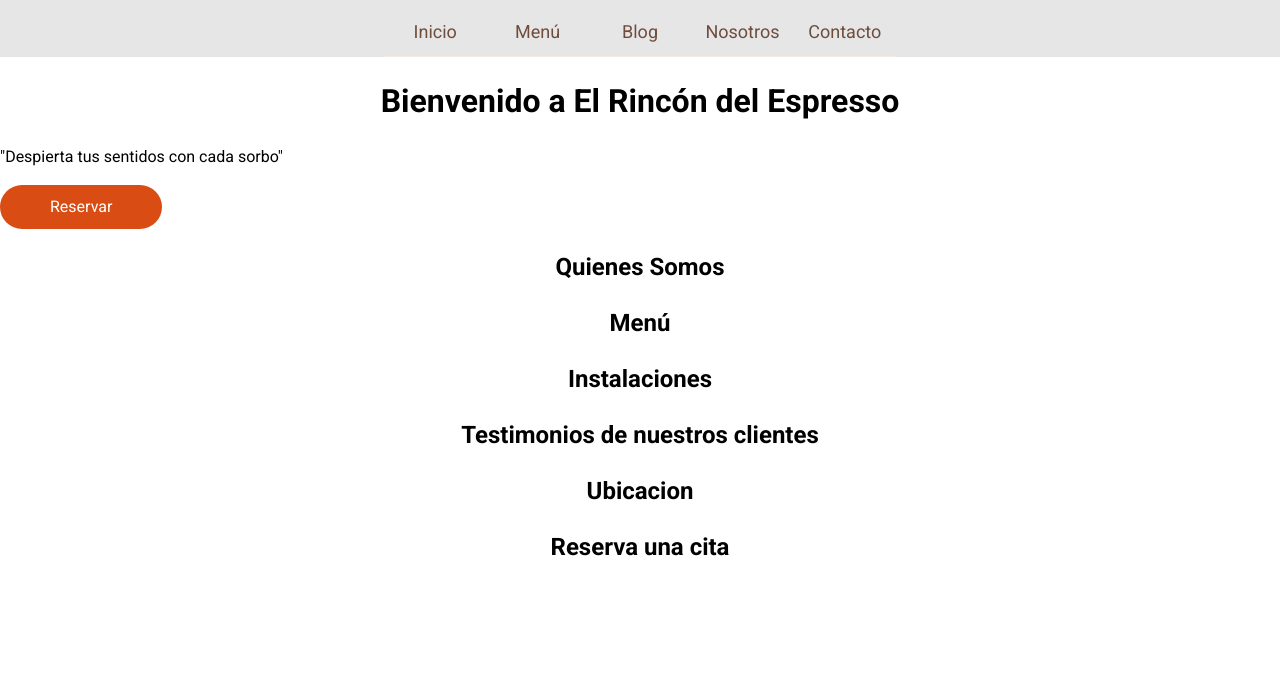
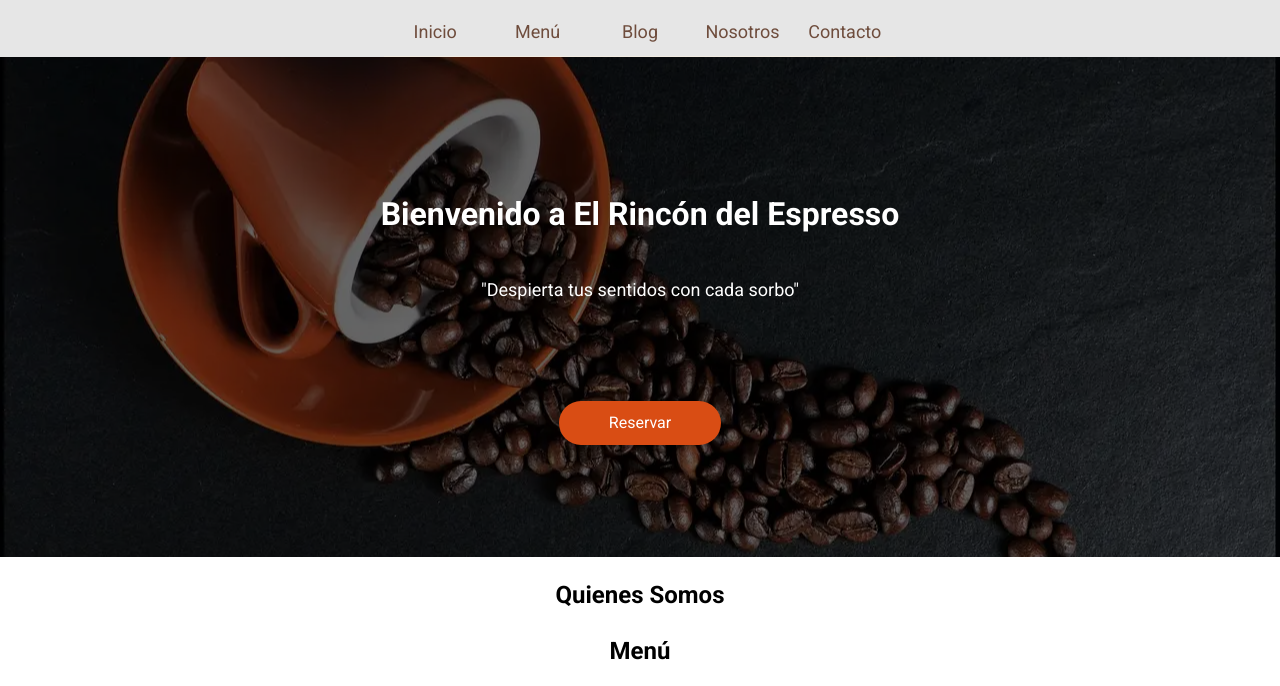
Before and after one commit to AngelDev1902/Cafeteria, a website: page index.html in a window 1280 px wide. Shown: the part 73-759 px from the top of the page. Drawn offline with Linux system fonts and the light colour scheme.

Commit message:
Finalizando welcome

```diff
--- a/src/scss/base/_mixins.scss
+++ b/src/scss/base/_mixins.scss
@@ -28,6 +28,11 @@
     align-items: center;
 }
 
+@mixin centrarGrid{
+    display: grid;
+    place-items: center;
+}
+
 @mixin container($ancho){
     width: $ancho;
     max-width: 120rem;
--- a/src/scss/base/_variables.scss
+++ b/src/scss/base/_variables.scss
@@ -14,4 +14,4 @@ $gris2: rgb(51, 51, 51);
 $gris3: rgb(90, 90, 90);
 
 $fondo1: rgba(20, 20, 20, 0.6);
-$fondo2: rgba(0, 0, 0, 0.8);
+$fondo2: rgba(0, 0, 0, 0.6)
--- a/src/scss/ui/_main.scss
+++ b/src/scss/ui/_main.scss
@@ -0,0 +1,39 @@
+@use '../base/mixins' as mx;
+@use '../base/variables' as v;
+
+.webp .welcome{
+    background-image: url("../img/fondo1.webp");
+}
+
+.no-webp .welcome{
+    background-image: url("../img/fondo1.jpg");
+}
+
+.welcome{
+    width: 100%;
+    height: 50rem;
+    background-repeat: no-repeat;
+    background-size: cover;
+    background-position: center center;
+}
+
+.welcome-container{
+    width: 100%;
+    height: 100%;
+    padding: 0 2rem;
+    @include mx.centrarGrid;
+    background-color: v.$fondo2;
+
+    .welcome__title{
+        @include mx.centrarGrid;
+        color: white;
+
+        p{
+            font-size: 1.8rem;
+        }
+
+        a{
+            margin-top: 8rem;
+        }
+    }
+}
```
Also changed, not shown: index.html (+0 -1 lines), build/css/app.css.
